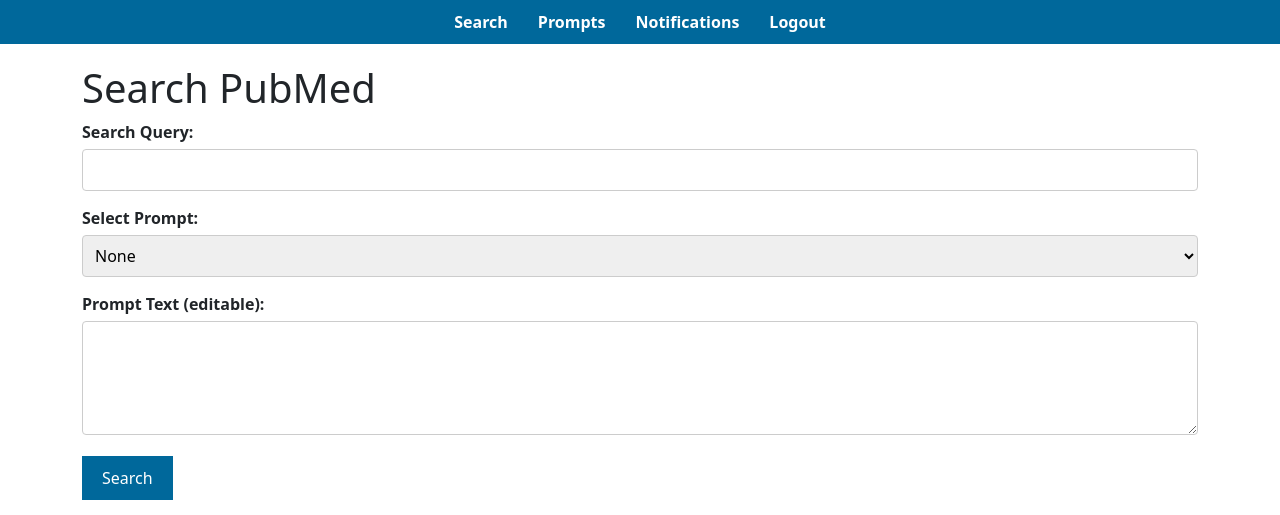
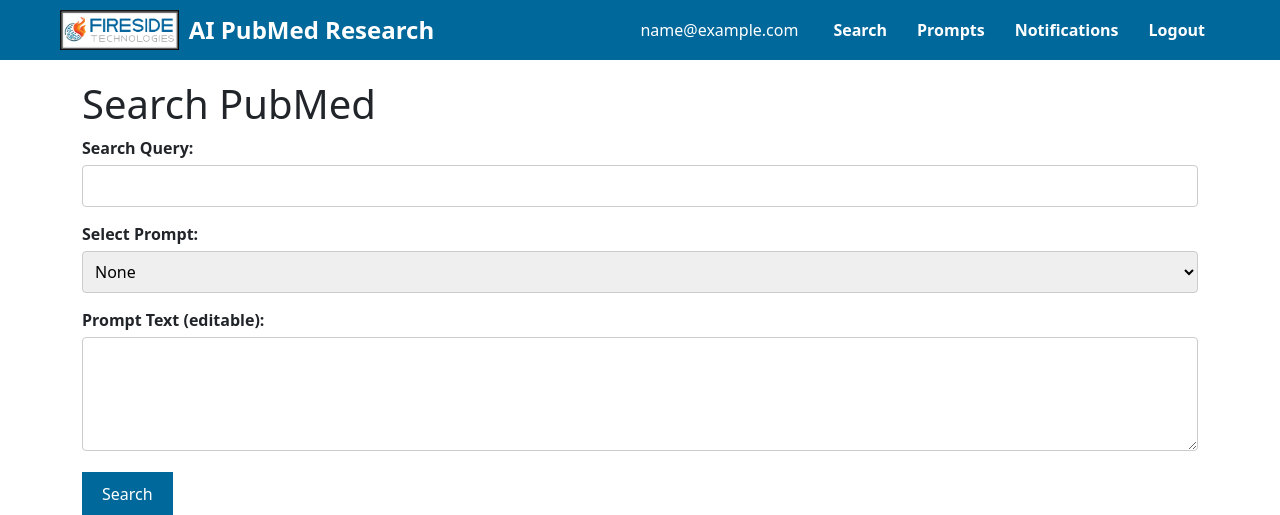
Before and after one commit to joepiercefireside/pubmedresearch, a Flask app: page /search in a window 1280 px wide. Shown: the top 515 px of the page. Run offline with Flask 3, Linux system fonts and the light colour scheme; the visitor is signed in with stand-in values (Sample User, id 1); data that the repository does not hold is empty; parts of the project's set-up code (start-up, migrations or seed data) failed here and were passed over; some libraries are stand-ins or nearby versions.

Commit message:
fix the look of navbar

```diff
--- a/static/styles.css
+++ b/static/styles.css
@@ -81,7 +81,7 @@
 .result-title a {
     color: #00689B;
     text-decoration: none;
-    font-size: 1.1em; /* Reduced from 1.2em */
+    font-size: 1em; /* Reduced from 1.1em */
 }
 
 .result-title a:hover {
@@ -104,8 +104,44 @@
 }
 
 nav {
-    background-color: #00689B; /* Ensure correct color */
+    background-color: #00689B;
     padding: 10px 0;
+}
+
+.navbar-container {
+    max-width: 1200px;
+    margin: 0 auto;
+    display: flex;
+    justify-content: space-between;
+    align-items: center;
+    padding: 0 20px;
+}
+
+.navbar-brand {
+    display: flex;
+    align-items: center;
+}
+
+.navbar-logo {
+    height: 40px;
+    margin-right: 10px;
+}
+
+.navbar-title {
+    color: white;
+    font-size: 1.5em;
+    font-weight: bold;
+}
+
+.navbar-right {
+    display: flex;
+    align-items: center;
+}
+
+.navbar-user {
+    color: white;
+    margin-right: 20px;
+    font-size: 1em;
 }
 
 nav ul {
@@ -113,7 +149,6 @@
     margin: 0;
     padding: 0;
     display: flex;
-    justify-content: center;
 }
 
 nav ul li {
--- a/templates/base.html
+++ b/templates/base.html
@@ -4,24 +4,35 @@
     <meta charset="UTF-8">
     <meta name="viewport" content="width=device-width, initial-scale=1.0">
     <title>{% block title %}{% endblock %} - PubMed Researcher</title>
-    <link rel="stylesheet" type="text/css" href="{{ url_for('static', filename='styles.css') }}?v=1">
+    <link rel="stylesheet" type="text/css" href="{{ url_for('static', filename='styles.css') }}?v=2">
     <link rel="icon" type="image/png" href="{{ url_for('static', filename='images/favicon.png') }}">
     <!-- Bootstrap CSS -->
     <link href="https://cdn.jsdelivr.net/npm/bootstrap@5.3.0/dist/css/bootstrap.min.css" rel="stylesheet">
 </head>
 <body>
     <nav>
+        <div class="navbar-container">
+            <div class="navbar-brand">
+                <img src="{{ url_for('static', filename='images/logo.png') }}" alt="AI PubMed Research Logo" class="navbar-logo">
+                <span class="navbar-title">AI PubMed Research</span>
+            </div>
+            <div class="navbar-right">
+                {% if current_user.is_authenticated %}
+                    <span class="navbar-user">{{ current_user.email }}</span>
                     <ul>
-            {% if current_user.is_authenticated %}
                         <li><a href="{{ url_for('search') }}">Search</a></li>
                         <li><a href="{{ url_for('prompt') }}">Prompts</a></li>
                         <li><a href="{{ url_for('notifications') }}">Notifications</a></li>
                         <li><a href="{{ url_for('logout') }}">Logout</a></li>
+                    </ul>
                 {% else %}
+                    <ul>
                         <li><a href="{{ url_for('login') }}">Login</a></li>
                         <li><a href="{{ url_for('register') }}">Register</a></li>
+                    </ul>
                 {% endif %}
-        </ul>
+            </div>
+        </div>
     </nav>
     {% block content %}
     {% endblock %}
```
Lines whose indentation alone changed are shown as unchanged.
